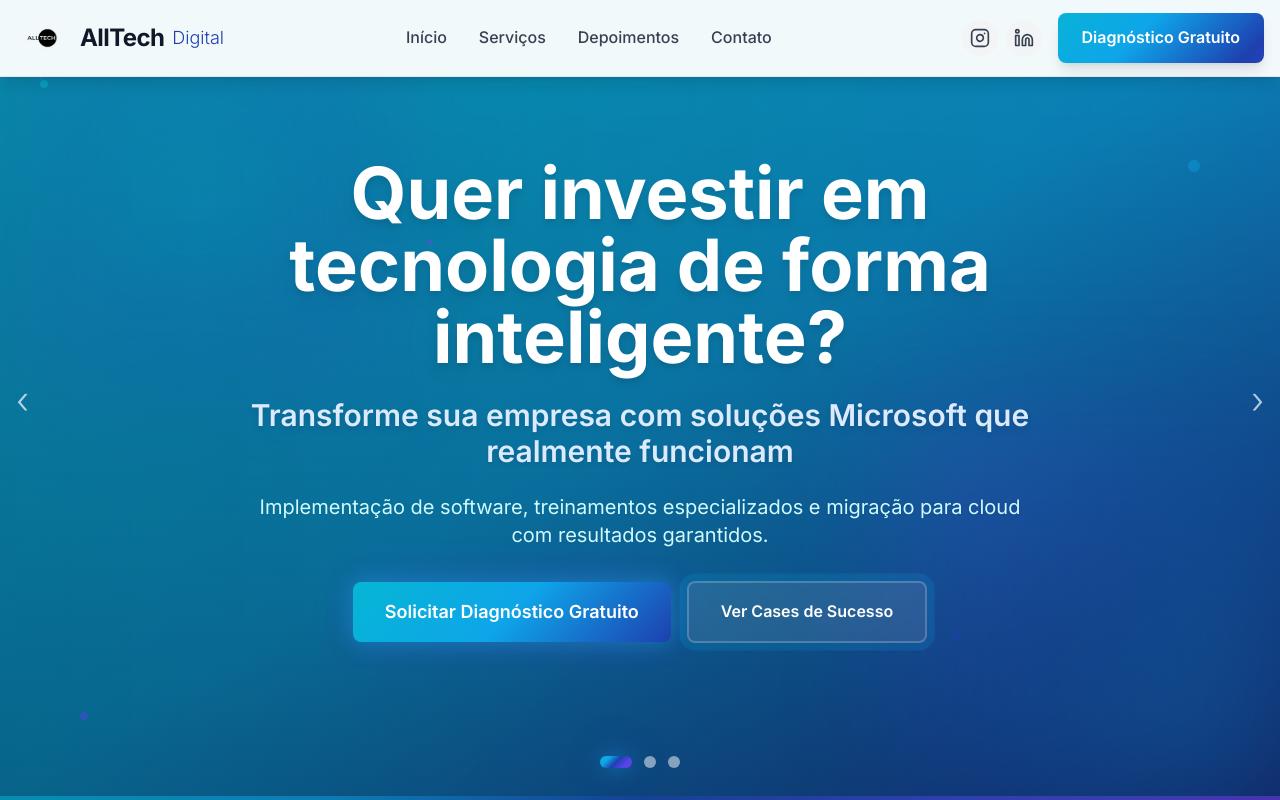
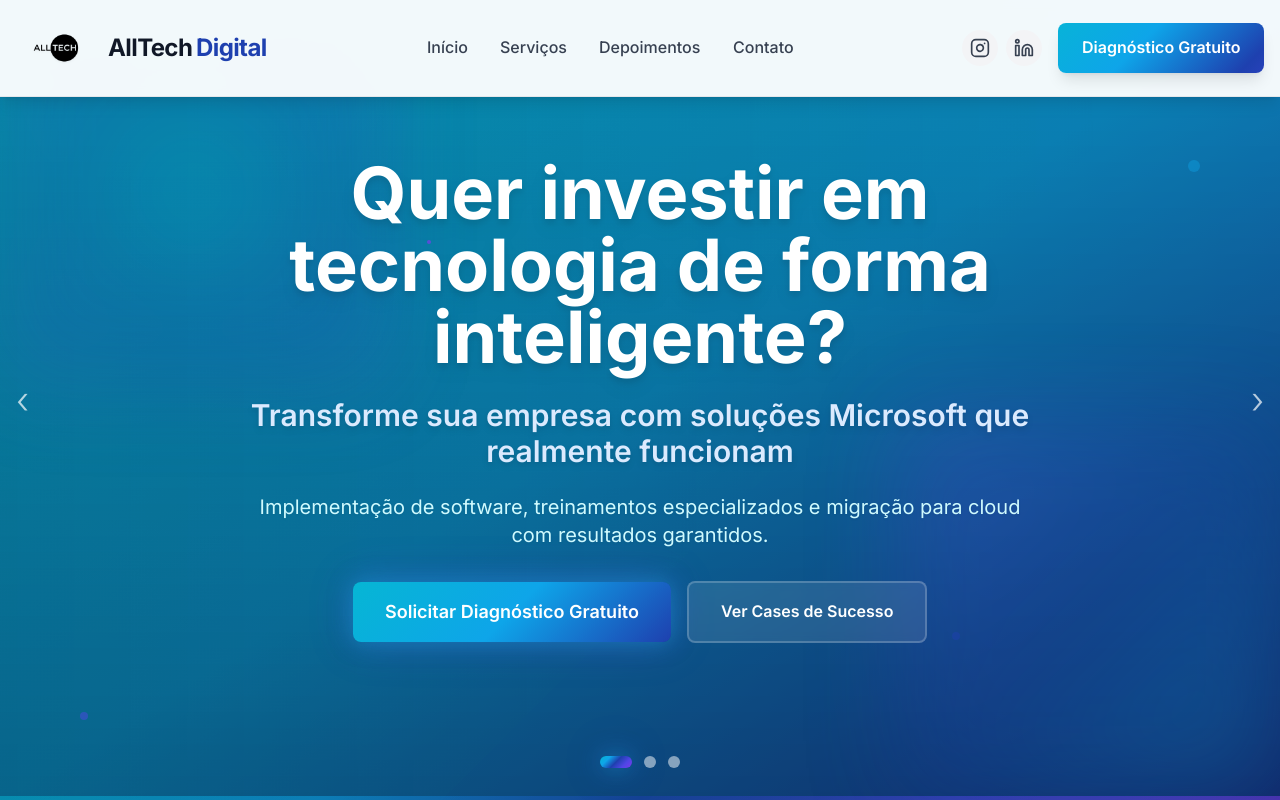
Before and after one commit to JV-L0pes/AllTech-Site, a Next.js app: page / in a window 1280 px wide. Shown: the top 800 px of the page. Built offline with nearby package versions, Linux system fonts and the light colour scheme.

Commit message:
Site 90% completo Ajustes finais e pente fino

```diff
--- a/src/app/globals.css
+++ b/src/app/globals.css
@@ -6,6 +6,10 @@
   margin: 0;
   padding: 0;
   box-sizing: border-box;
+  /* Otimizações para 60fps */
+  backface-visibility: hidden;
+  -webkit-backface-visibility: hidden;
+  -moz-backface-visibility: hidden;
 }
 
 html {
@@ -26,11 +30,13 @@
     background: linear-gradient(135deg, #06b6d4 0%, #0ea5e9 25%, #1e40af 50%, #4f46e5 75%, #7c3aed 100%);
     background-size: 200% 200%;
     animation: gradient-shift 6s ease-in-out infinite;
+    will-change: transform, box-shadow;
+    transform: translateZ(0);
   }
 
   .btn-primary:hover {
     background: linear-gradient(135deg, #0284c7 0%, #1d4ed8 25%, #4338ca 50%, #6d28d9 75%, #5b21b6 100%);
-    transform: translateY(-2px) scale(1.05);
+    transform: translateY(-2px) scale(1.05) translateZ(0);
     box-shadow: 0 10px 30px rgba(14, 165, 233, 0.4);
   }
 
@@ -42,7 +48,8 @@
     width: 100%;
     height: 100%;
     background: linear-gradient(90deg, transparent, rgba(255,255,255,0.2), transparent);
-    transition: left 0.6s;
+    transition: left 0.6s cubic-bezier(0.4, 0, 0.2, 1);
+    will-change: transform;
   }
 
   .btn-primary:hover::before {
@@ -53,13 +60,15 @@
     @apply bg-white border-2 text-gray-700 font-semibold py-3 px-6 rounded-lg transition-all duration-300 relative overflow-hidden;
     border-color: #0ea5e9;
     background: linear-gradient(135deg, #ffffff 0%, #f0f9ff 100%);
+    will-change: transform, background-color, border-color;
+    transform: translateZ(0);
   }
 
   .btn-secondary:hover {
     color: white;
     background: linear-gradient(135deg, #06b6d4 0%, #0ea5e9 50%, #1e40af 100%);
     border-color: #0ea5e9;
-    transform: translateY(-2px) scale(1.05);
+    transform: translateY(-2px) scale(1.05) translateZ(0);
     box-shadow: 0 8px 25px rgba(14, 165, 233, 0.3);
   }
 
@@ -74,6 +83,12 @@
   .hero-slide {
     @apply relative h-screen flex items-center justify-center bg-cover bg-center bg-no-repeat;
     background: linear-gradient(135deg, #0c4a6e 0%, #1e40af 25%, #4f46e5 50%, #7c3aed 75%, #581c87 100%);
+    /* Otimizações 60fps */
+    will-change: transform, opacity;
+    transform: translateZ(0);
+    -webkit-transform: translateZ(0);
+    backface-visibility: hidden;
+    -webkit-backface-visibility: hidden;
   }
 
   .hero-overlay {
@@ -83,10 +98,16 @@
 
   .hero-content {
     @apply relative z-10 text-center text-white max-w-4xl px-4;
+    /* Otimização para animações de conteúdo */
+    will-change: transform;
+    transform: translateZ(0);
+    -webkit-transform: translateZ(0);
   }
 
   .card-hover {
     @apply transition-all duration-300 hover:shadow-xl hover:-translate-y-2;
+    will-change: transform, box-shadow;
+    transform: translateZ(0);
   }
 
   .card-hover:hover {
@@ -104,6 +125,11 @@
     position: relative;
     line-height: 1.2;
     padding-bottom: 0.1em;
+    cursor: default !important;
+    user-select: none;
+    -webkit-user-select: none;
+    -moz-user-select: none;
+    -ms-user-select: none;
   }
 
   .gradient-bg {
@@ -170,6 +196,11 @@
   /* Classes para hover de texto com gradiente */
   .hover-text-gradient {
     @apply transition-all duration-300;
+    cursor: default !important;
+    user-select: none;
+    -webkit-user-select: none;
+    -moz-user-select: none;
+    -ms-user-select: none;
   }
 
   .hover-text-gradient:hover {
@@ -178,6 +209,7 @@
     -webkit-background-clip: text;
     -webkit-text-fill-color: transparent;
     color: transparent;
+    cursor: default !important;
   }
 
   /* Efeitos de glow modernos */
@@ -211,9 +243,92 @@
   }
 }
 
+/* === OTIMIZAÇÕES PARA 60FPS === */
+
+/* Hero Section - Animações 60fps ultra-otimizadas */
+.hero-slide-optimized {
+  @apply relative h-screen flex items-center justify-center bg-cover bg-center bg-no-repeat;
+  will-change: transform, opacity;
+  transform: translateZ(0);
+  -webkit-transform: translateZ(0);
+  backface-visibility: hidden;
+  -webkit-backface-visibility: hidden;
+  /* Force compositing layer */
+  isolation: isolate;
+  contain: layout style paint;
+}
+
+/* Keyframes otimizadas para fade */
+@keyframes fadeInUp {
+  0% {
+    opacity: 0;
+    transform: translateY(30px) translateZ(0);
+  }
+  100% {
+    opacity: 1;
+    transform: translateY(0) translateZ(0);
+  }
+}
+
+@keyframes smooth-fade-in {
+  0% {
+    opacity: 0;
+    transform: translateX(100%) translateZ(0);
+  }
+  100% {
+    opacity: 1;
+    transform: translateX(0) translateZ(0);
+  }
+}
+
+@keyframes smooth-fade-out {
+  0% {
+    opacity: 1;
+    transform: translateX(0) translateZ(0);
+  }
+  100% {
+    opacity: 0;
+    transform: translateX(-100%) translateZ(0);
+  }
+}
+
+/* Transições otimizadas com bezier personalizada */
+.transition-all {
+  transition-property: transform, opacity;
+  transition-timing-function: cubic-bezier(0.25, 0.46, 0.45, 0.94);
+  will-change: transform, opacity;
+}
+
+/* Hover effects ultra-otimizados */
+.hover\:scale-105:hover {
+  will-change: transform;
+  transform: translateZ(0) scale(1.05);
+  transition: transform 0.2s cubic-bezier(0.25, 0.46, 0.45, 0.94);
+}
+
+.hover\:scale-110:hover {
+  will-change: transform;
+  transform: translateZ(0) scale(1.1);
+  transition: transform 0.2s cubic-bezier(0.25, 0.46, 0.45, 0.94);
+}
+
+/* Otimização para elementos com blur */
+.blur-3xl {
+  filter: blur(48px);
+  will-change: filter;
+  transform: translateZ(0);
+}
+
+/* Animações principais otimizadas */
 @keyframes float {
-  0%, 100% { transform: translateY(0px) rotate(0deg); opacity: 0.7; }
-  50% { transform: translateY(-20px) rotate(180deg); opacity: 1; }
+  0%, 100% {
+    transform: translateY(0px) rotate(0deg) translateZ(0);
+    opacity: 0.7;
+  }
+  50% {
+    transform: translateY(-20px) rotate(180deg) translateZ(0);
+    opacity: 1;
+  }
 }
 
 @keyframes gradient-shift {
@@ -228,18 +343,22 @@
 @keyframes tech-pulse {
   0%, 100% {
     box-shadow: 0 0 0 0 rgba(14, 165, 233, 0.7);
+    transform: translateZ(0);
   }
   70% {
     box-shadow: 0 0 0 10px rgba(14, 165, 233, 0);
+    transform: translateZ(0);
   }
 }
 
 @keyframes tech-glow {
   0% {
     box-shadow: 0 0 20px rgba(6, 182, 212, 0.5), 0 0 40px rgba(79, 70, 229, 0.3);
+    transform: translateZ(0);
   }
   100% {
     box-shadow: 0 0 30px rgba(79, 70, 229, 0.6), 0 0 60px rgba(124, 58, 237, 0.4);
+    transform: translateZ(0);
   }
 }
 
@@ -247,12 +366,14 @@
   background: linear-gradient(135deg, #06b6d4 0%, #0ea5e9 25%, #1e40af 50%, #4f46e5 75%, #7c3aed 100%);
   background-size: 200% 200%;
   animation: gradient-shift 6s ease-in-out infinite;
-  transition: all 0.3s ease;
+  transition: all 0.3s cubic-bezier(0.4, 0, 0.2, 1);
+  will-change: transform, background;
+  transform: translateZ(0);
 }
 
 .animate-gradient:hover {
   background: linear-gradient(135deg, #0284c7 0%, #1d4ed8 25%, #4338ca 50%, #6d28d9 75%, #5b21b6 100%);
-  transform: scale(1.05);
+  transform: scale(1.05) translateZ(0);
   box-shadow: 0 10px 30px rgba(14, 165, 233, 0.4);
 }
 
@@ -292,10 +413,72 @@
 
 /* Smooth transitions para todos os elementos interativos */
 a, button, input, textarea, select {
-  transition: all 0.3s ease;
+  transition: all 0.3s cubic-bezier(0.4, 0, 0.2, 1);
+  will-change: transform;
+  transform: translateZ(0);
 }
 
-/* Efeitos especiais para elementos tech */
+/* Correção específica para footer - remover gradientes das badges */
+footer .bg-tech-gradient,
+footer .animate-gradient,
+footer [class*="bg-tech-gradient"] {
+  background: #0ea5e9 !important;
+  animation: none !important;
+}
+
+footer .btn-primary {
+  background: #0ea5e9 !important;
+  animation: none !important;
+}
+
+footer .btn-primary:hover {
+  background: #0284c7 !important;
+  transform: translateY(-2px) scale(1.05) translateZ(0);
+  box-shadow: 0 10px 30px rgba(14, 165, 233, 0.4);
+}
+
+/* Elementos com tech-gradient no footer viram cor sólida */
+footer .tech-glow {
+  background: #0ea5e9 !important;
+  animation: none !important;
+}
+
+footer .tech-glow:hover {
+  background: #0284c7 !important;
+}
+
+/* Correção de cursor para elementos decorativos */
+h1, h2, h3, h4, h5, h6 {
+  cursor: default !important;
+  user-select: none;
+  -webkit-user-select: none;
+  -moz-user-select: none;
+  -ms-user-select: none;
+}
+
+/* Títulos e spans com efeitos especiais */
+.hero-content h1,
+.hero-content h2,
+.hero-content p,
+span[class*="text-"],
+div[class*="text-gradient"] {
+  cursor: default !important;
+  user-select: none;
+  -webkit-user-select: none;
+  -moz-user-select: none;
+  -ms-user-select: none;
+}
+
+/* Elementos decorativos */
+.floating-dots,
+.tech-element,
+[class*="animate-pulse"] {
+  cursor: default !important;
+  user-select: none;
+  -webkit-user-select: none;
+  -moz-user-select: none;
+  -ms-user-select: none;
+}
 .tech-element {
   position: relative;
   overflow: hidden;
@@ -311,11 +494,12 @@
   background: linear-gradient(45deg, transparent, rgba(6, 182, 212, 0.1), transparent);
   animation: tech-scan 3s linear infinite;
   pointer-events: none;
+  will-change: transform;
 }
 
 @keyframes tech-scan {
-  0% { transform: translateX(-100%) translateY(-100%) rotate(45deg); }
-  100% { transform: translateX(100%) translateY(100%) rotate(45deg); }
+  0% { transform: translateX(-100%) translateY(-100%) rotate(45deg) translateZ(0); }
+  100% { transform: translateX(100%) translateY(100%) rotate(45deg) translateZ(0); }
 }
 
 /* Efeitos para seções especiais */
@@ -336,6 +520,7 @@
   background: linear-gradient(45deg, #06b6d4, #7c3aed);
   border-radius: 50%;
   animation: particle-float 12s ease-in-out infinite;
+  will-change: transform, opacity;
 }
 
 .hero-particles::before {
@@ -352,19 +537,19 @@
 
 @keyframes particle-float {
   0%, 100% {
-    transform: translateY(0px) translateX(0px) scale(1);
+    transform: translateY(0px) translateX(0px) scale(1) translateZ(0);
     opacity: 0.7;
   }
   25% {
-    transform: translateY(-30px) translateX(20px) scale(1.2);
+    transform: translateY(-30px) translateX(20px) scale(1.2) translateZ(0);
     opacity: 1;
   }
   50% {
-    transform: translateY(-10px) translateX(-15px) scale(0.8);
+    transform: translateY(-10px) translateX(-15px) scale(0.8) translateZ(0);
     opacity: 0.8;
   }
   75% {
-    transform: translateY(-40px) translateX(10px) scale(1.1);
+    transform: translateY(-40px) translateX(10px) scale(1.1) translateZ(0);
     opacity: 0.9;
   }
 }
--- a/src/components/Header.tsx
+++ b/src/components/Header.tsx
@@ -24,7 +24,7 @@
         : 'bg-white/95 border-gray-200 shadow-lg'
     }`}>
       <div className="container mx-auto px-4">
-        <div className="flex justify-between items-center py-3">
+        <div className="flex justify-between items-center py-2">
           {/* Logo */}
           <div className="flex items-center">
             <div className="flex items-center gap-3">
@@ -32,21 +32,18 @@
               <Image
                 src="/images/Alltech-logo.png"
                 alt="AllTech Digital"
-                width={52}
-                height={52}
+                width={80}
+                height={80}
                 className="logo-no-background drop-shadow-sm hover:scale-105 transition-transform duration-200"
                 priority
               />
 
-              {/* Texto da marca - seguindo o design original com novo tema */}
-              <div className="flex items-center">
+              {/* Texto da marca - alinhado lado a lado com tamanhos iguais */}
+              <div className="flex items-center gap-1">
                 <span className="text-2xl font-bold text-gray-900 tracking-tight hover-text-gradient transition-all duration-300">
-                  All
+                  AllTech
                 </span>
-                <span className="text-2xl font-bold text-gray-900 tracking-tight hover-text-gradient transition-all duration-300">
-                  Tech
-                </span>
-                <span className="text-lg font-light text-tech-deep ml-2 hover-text-gradient transition-all duration-300">
+                <span className="text-2xl font-bold text-tech-deep tracking-tight hover-text-gradient transition-all duration-300">
                   Digital
                 </span>
               </div>
@@ -90,7 +87,7 @@
             <a
               href="https://www.instagram.com/alltech.digital/"
               title="Instagram"
-              className="w-9 h-9 flex items-center justify-center rounded-full bg-gray-100 hover:bg-tech-gradient transition-all duration-300 group hover:scale-110 tech-pulse"
+              className="w-9 h-9 flex items-center justify-center rounded-full bg-gray-100 hover:bg-tech-gradient transition-all duration-300 group hover:scale-110"
               target="_blank" rel="noopener noreferrer"
             >
               <Instagram className="w-5 h-5 text-gray-700 group-hover:text-white transition-colors" />
@@ -98,7 +95,7 @@
             <a
               href="#"
               title="LinkedIn"
-              className="w-9 h-9 flex items-center justify-center rounded-full bg-gray-100 hover:bg-tech-gradient transition-all duration-300 group hover:scale-110 tech-pulse"
+              className="w-9 h-9 flex items-center justify-center rounded-full bg-gray-100 hover:bg-tech-gradient transition-all duration-300 group hover:scale-110"
             >
               <Linkedin className="w-5 h-5 text-gray-700 group-hover:text-white transition-colors" />
             </a>
@@ -152,7 +149,7 @@
                 <a
                   href="https://www.instagram.com/alltech.digital/"
                   title="Instagram"
-                  className="w-9 h-9 flex items-center justify-center rounded-full bg-gray-100 hover:bg-tech-gradient transition-all duration-300 group tech-pulse"
+                  className="w-9 h-9 flex items-center justify-center rounded-full bg-gray-100 hover:bg-tech-gradient transition-all duration-300 group"
                   target="_blank" rel="noopener noreferrer"
                 >
                   <Instagram className="w-5 h-5 text-gray-700 group-hover:text-white transition-colors" />
@@ -160,7 +157,7 @@
                 <a
                   href="#"
                   title="LinkedIn"
-                  className="w-9 h-9 flex items-center justify-center rounded-full bg-gray-100 hover:bg-tech-gradient transition-all duration-300 group tech-pulse"
+                  className="w-9 h-9 flex items-center justify-center rounded-full bg-gray-100 hover:bg-tech-gradient transition-all duration-300 group"
                 >
                   <Linkedin className="w-5 h-5 text-gray-700 group-hover:text-white transition-colors" />
                 </a>
--- a/src/components/HeroSection.tsx
+++ b/src/components/HeroSection.tsx
@@ -1,9 +1,10 @@
 "use client";
 
-import { useState, useEffect } from "react";
+import { useState, useEffect, useCallback } from "react";
 
 export default function HeroSection() {
   const [currentSlide, setCurrentSlide] = useState(0);
+  const [isTransitioning, setIsTransitioning] = useState(false);
 
   const slides = [
     {
@@ -36,28 +37,59 @@
     },
   ];
 
+  // Transição otimizada
+  const goToSlide = useCallback((index: number) => {
+    if (isTransitioning || index === currentSlide) return;
+
+    setIsTransitioning(true);
+
+    // Use requestAnimationFrame para transição mais suave
+    requestAnimationFrame(() => {
+      setCurrentSlide(index);
+
+      // Reset transition flag
+      setTimeout(() => {
+        setIsTransitioning(false);
+      }, 700);
+    });
+  }, [currentSlide, isTransitioning]);
+
   useEffect(() => {
     const timer = setInterval(() => {
-      setCurrentSlide((prev) => (prev + 1) % slides.length);
+      const nextSlide = (currentSlide + 1) % slides.length;
+      goToSlide(nextSlide);
     }, 8000);
     return () => clearInterval(timer);
-  }, [slides.length]);
-
-  const goToSlide = (index: number) => {
-    setCurrentSlide(index);
-  };
+  }, [currentSlide, goToSlide, slides.length]);
 
   return (
     <section id="inicio" className="relative min-h-screen overflow-hidden">
       {/* Partículas flutuantes de fundo */}
       <div className="absolute inset-0 hero-particles"></div>
 
-      {slides.map((slide, index) => (
+      {/* Container otimizado para GPU */}
+      <div className="relative w-full h-screen" style={{ transform: 'translateZ(0)' }}>
+        {slides.map((slide, index) => {
+          const isActive = index === currentSlide;
+          const isNext = index === (currentSlide + 1) % slides.length;
+          const isPrev = index === (currentSlide - 1 + slides.length) % slides.length;
+
+          return (
             <div
               key={slide.id}
-          className={`absolute inset-0 transition-all duration-1000 ${
-            index === currentSlide ? "opacity-100 scale-100" : "opacity-0 scale-105"
-          }`}
+              className={`absolute inset-0 will-change-transform`}
+              style={{
+                // Otimização: usar apenas transform que é acelerado por GPU
+                transform: `translateX(${
+                  isActive ? '0%' :
+                  isNext ? '100%' :
+                  isPrev ? '-100%' : '100%'
+                }) translateZ(0)`,
+                opacity: isActive ? 1 : 0,
+                // Transição mais rápida e suave
+                transition: 'transform 0.6s cubic-bezier(0.4, 0, 0.2, 1), opacity 0.6s ease-out',
+                zIndex: isActive ? 10 : 1,
+              }}
             >
               <div className={`hero-slide ${slide.backgroundClass} tech-element`}>
                 {/* Overlay com gradiente moderno */}
@@ -68,7 +100,14 @@
                 <div className="absolute bottom-0 right-0 w-96 h-96 bg-tech-gradient-reverse opacity-20 blur-3xl"></div>
 
                 <div className="hero-content">
-              <div className="animate-fade-in-up">
+                  <div
+                    className="animate-fade-in-up"
+                    style={{
+                      // Só anima quando é o slide ativo
+                      animationDelay: isActive ? '0.2s' : '0s',
+                      animationDuration: isActive ? '0.8s' : '0s',
+                    }}
+                  >
                     <h1 className="text-4xl md:text-6xl lg:text-7xl font-bold text-white mb-6 leading-tight drop-shadow-lg">
                       {slide.title}
                     </h1>
@@ -83,7 +122,7 @@
                       <button className="btn-primary text-lg px-8 py-4 w-full sm:w-auto tech-glow">
                         Solicitar Diagnóstico Gratuito
                       </button>
-                  <button className="bg-white/10 backdrop-blur-sm border-2 border-white/20 text-white hover:bg-white hover:text-tech-deep font-semibold py-4 px-8 rounded-lg transition-all duration-300 hover:scale-105 w-full sm:w-auto tech-pulse">
+                      <button className="bg-white/10 backdrop-blur-sm border-2 border-white/20 text-white hover:bg-white hover:text-tech-deep font-semibold py-4 px-8 rounded-lg transition-all duration-300 hover:scale-105 w-full sm:w-auto">
                         Ver Cases de Sucesso
                       </button>
                     </div>
@@ -91,19 +130,22 @@
                 </div>
               </div>
             </div>
-      ))}
+          );
+        })}
+      </div>
 
       {/* Indicadores modernos */}
-      <div className="absolute bottom-8 left-1/2 transform -translate-x-1/2 flex space-x-3">
+      <div className="absolute bottom-8 left-1/2 transform -translate-x-1/2 flex space-x-3 z-20">
         {slides.map((_, index) => (
           <button
             key={index}
             onClick={() => goToSlide(index)}
+            disabled={isTransitioning}
             className={`h-3 rounded-full transition-all duration-300 ${
               index === currentSlide
                 ? "bg-tech-gradient w-8 tech-glow"
                 : "bg-white/50 hover:bg-white/70 w-3"
-            }`}
+            } ${isTransitioning ? 'pointer-events-none' : ''}`}
           />
         ))}
       </div>
@@ -113,13 +155,19 @@
         onClick={() =>
           goToSlide((currentSlide - 1 + slides.length) % slides.length)
         }
-        className="absolute left-4 top-1/2 transform -translate-y-1/2 text-white/70 hover:text-white transition-all duration-300 text-4xl font-light hover:scale-110 hover:drop-shadow-lg"
+        disabled={isTransitioning}
+        className={`absolute left-4 top-1/2 transform -translate-y-1/2 text-white/70 hover:text-white transition-all duration-300 text-4xl font-light hover:scale-110 hover:drop-shadow-lg z-20 ${
+          isTransitioning ? 'pointer-events-none opacity-50' : ''
+        }`}
       >
         ‹
       </button>
       <button
         onClick={() => goToSlide((currentSlide + 1) % slides.length)}
-        className="absolute right-4 top-1/2 transform -translate-y-1/2 text-white/70 hover:text-white transition-all duration-300 text-4xl font-light hover:scale-110 hover:drop-shadow-lg"
+        disabled={isTransitioning}
+        className={`absolute right-4 top-1/2 transform -translate-y-1/2 text-white/70 hover:text-white transition-all duration-300 text-4xl font-light hover:scale-110 hover:drop-shadow-lg z-20 ${
+          isTransitioning ? 'pointer-events-none opacity-50' : ''
+        }`}
       >
         ›
       </button>
```
Also changed, not shown: src/components/Footer.tsx (+52 -36 lines). Lines whose indentation alone changed are shown as unchanged.
